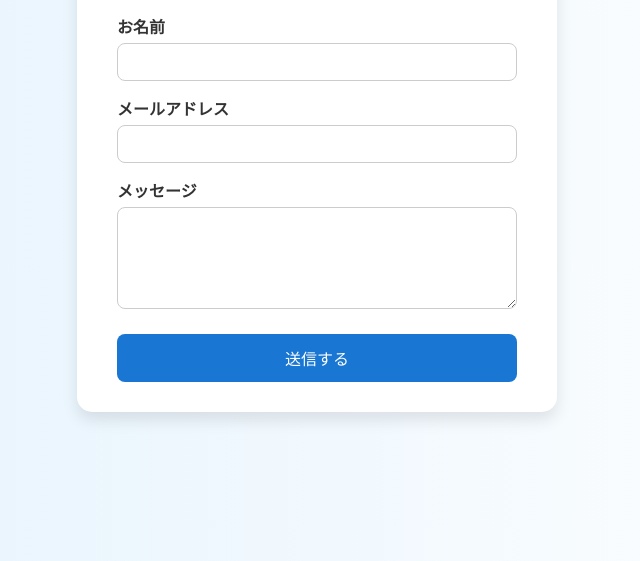
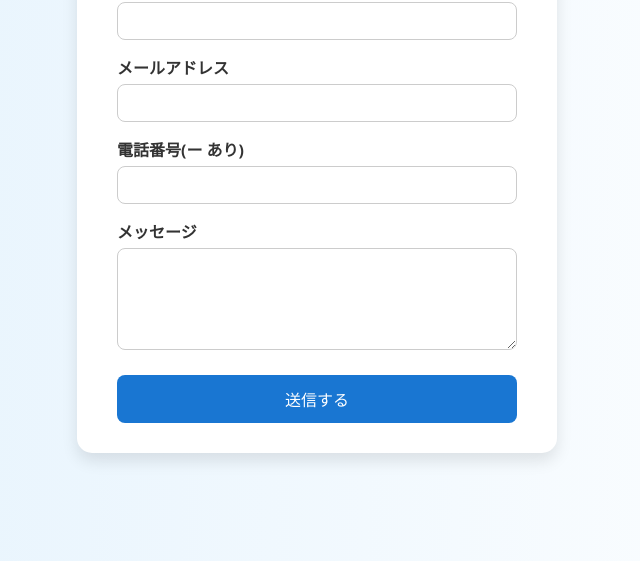
Before and after one commit to Takakuma-offical/Takakuma-offical.github.io, a plain HTML site: page From.html in a window 1280 px wide. Shown: the part 239-800 px from the top of the page, without its empty margins (323-963 px from the left). Drawn offline with Linux system fonts and the light colour scheme.

Commit message:
Update From.html

```diff
--- a/From.html
+++ b/From.html
@@ -83,6 +83,9 @@
       <label for="email">メールアドレス</label>
       <input type="email" id="email" name="email" required>
 
+      <label for="email">電話番号(ー あり)</label>
+      <input type="email" id="Number" name="Number" required>
+
       <label for="message">メッセージ</label>
       <textarea id="message" name="message" rows="5" required></textarea>
 
```
